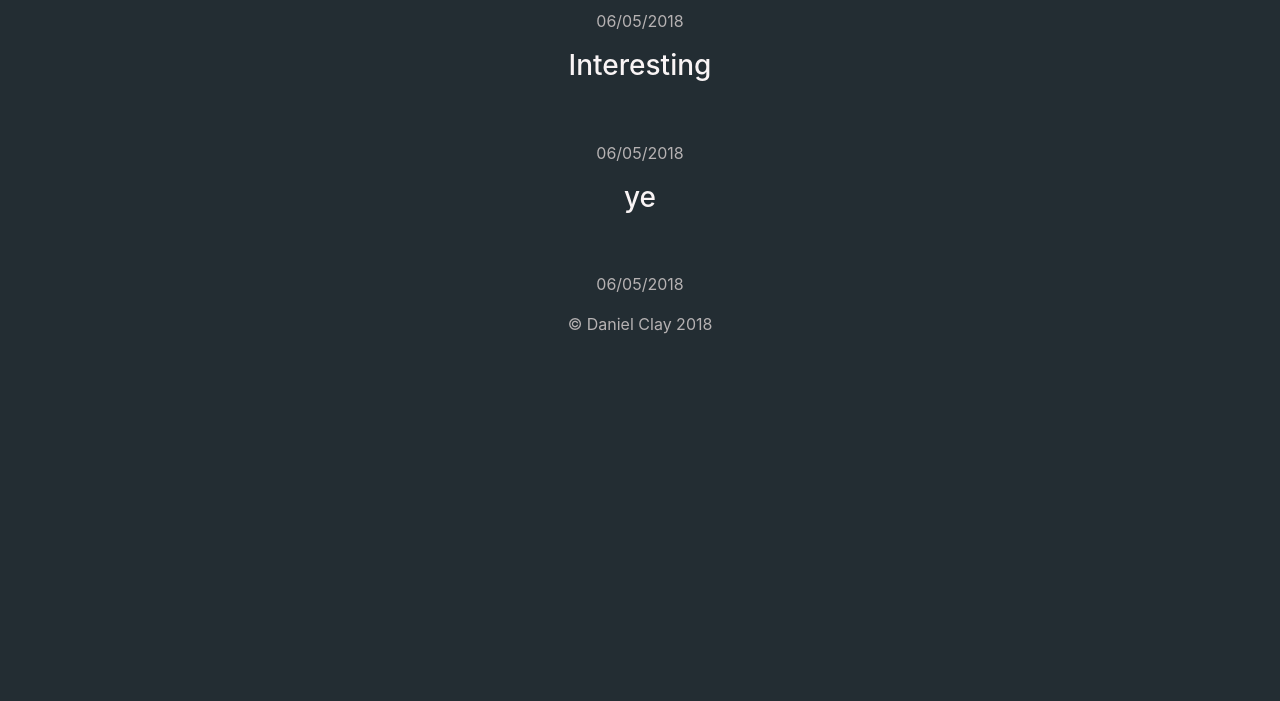
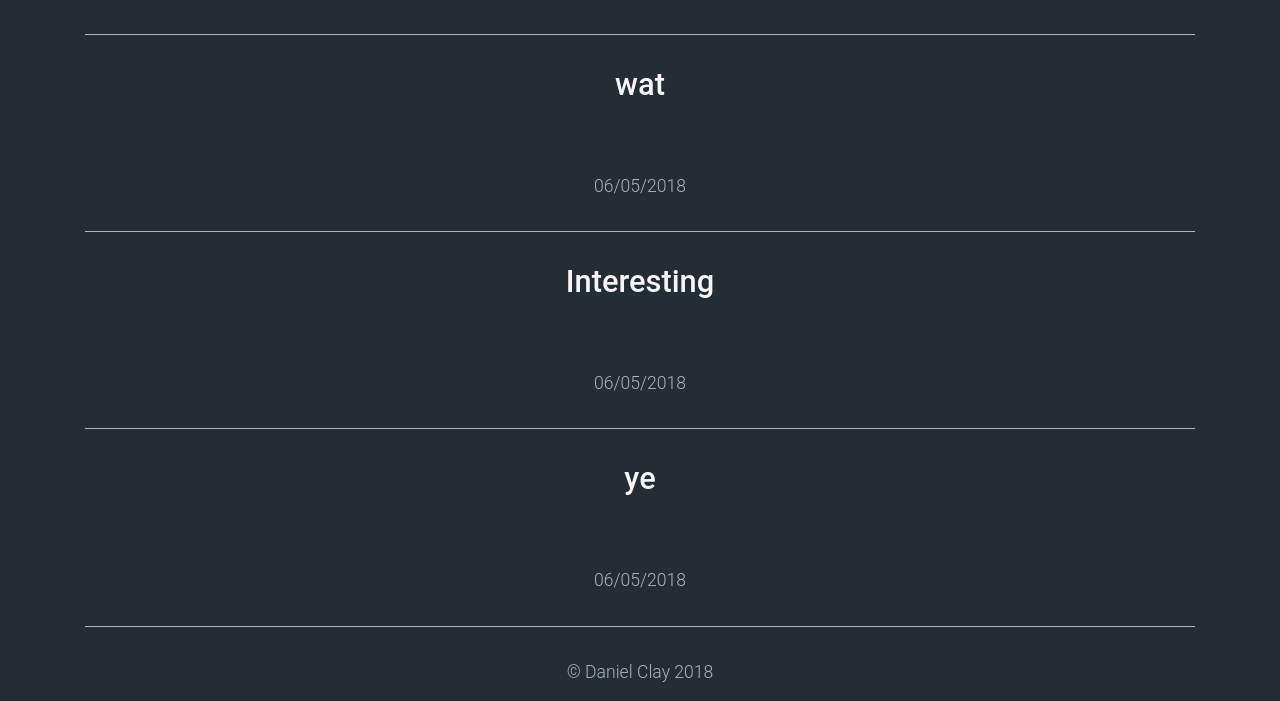
Before and after one commit to speedyfrenchy/website, a Flask app: page / in a window 1280 px wide. Shown: the part 997-1698 px from the top of the page. Before the commit the page ends 1331 px from the top, so only its background shows below. Run offline with Flask 2, Linux system fonts and the light colour scheme; data comes from the database, SQL or seed files in the repository; style sheets or scripts are compiled from the project's sources; some libraries are stand-ins or nearby versions.

Commit message:
Continue work on aesthetics

```diff
--- a/blog/static/sass/bootstrap_custom.scss
+++ b/blog/static/sass/bootstrap_custom.scss
@@ -35,7 +35,21 @@
 
 $body-bg: $graphite;
 $body-color: $dark-smoke;
-$hr-border-color: theme-color("primary");
+$hr-border-color: $dark-smoke;
+$headings-color: $white-smoke;
 
+$spacer: 2rem;
+
+$font-family-sans-serif:      Roboto;
+$font-family-monospace:       Consolas;
+$font-family-base:            $font-family-sans-serif;
+
+$font-size-base: 1.1rem;
+
+$font-weight-light:           200;
+$font-weight-normal:          300;
+$font-weight-bold:            400;
+
+h3, .h3 { color: $dark-smoke; }
 
 @import "../bootstrap/scss/bootstrap";
--- a/blog/templates/base.html
+++ b/blog/templates/base.html
@@ -66,7 +66,6 @@
 
 
         <footer>
-        <hr />
         <p>&copy; Daniel Clay 2018</p>
         </footer>
     </div>
--- a/blog/templates/detail.html
+++ b/blog/templates/detail.html
@@ -14,6 +14,7 @@
 
 {% block app_content %}
   <p>{{ post.timestamp.strftime('%m/%d/%Y') }}</p>
+  <hr />
   <img src={{ post.image }}>
   <ul></ul>
   {{ post.html_content }}
--- a/blog/templates/index.html
+++ b/blog/templates/index.html
@@ -20,6 +20,7 @@
       </a>
     </h3>
     <p>{{ post.timestamp.strftime('%m/%d/%Y') }}</p>
+    <hr />
   {% endfor %}
   {% include "includes/pagination.html" %}
 {% endblock %}
```
